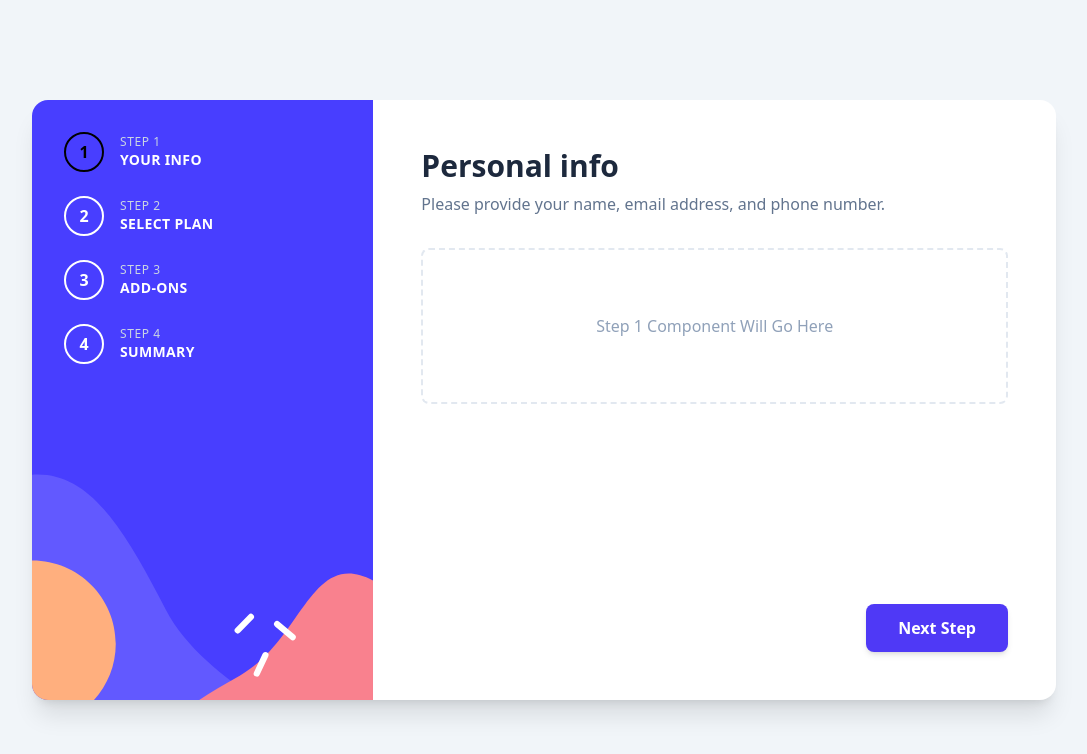
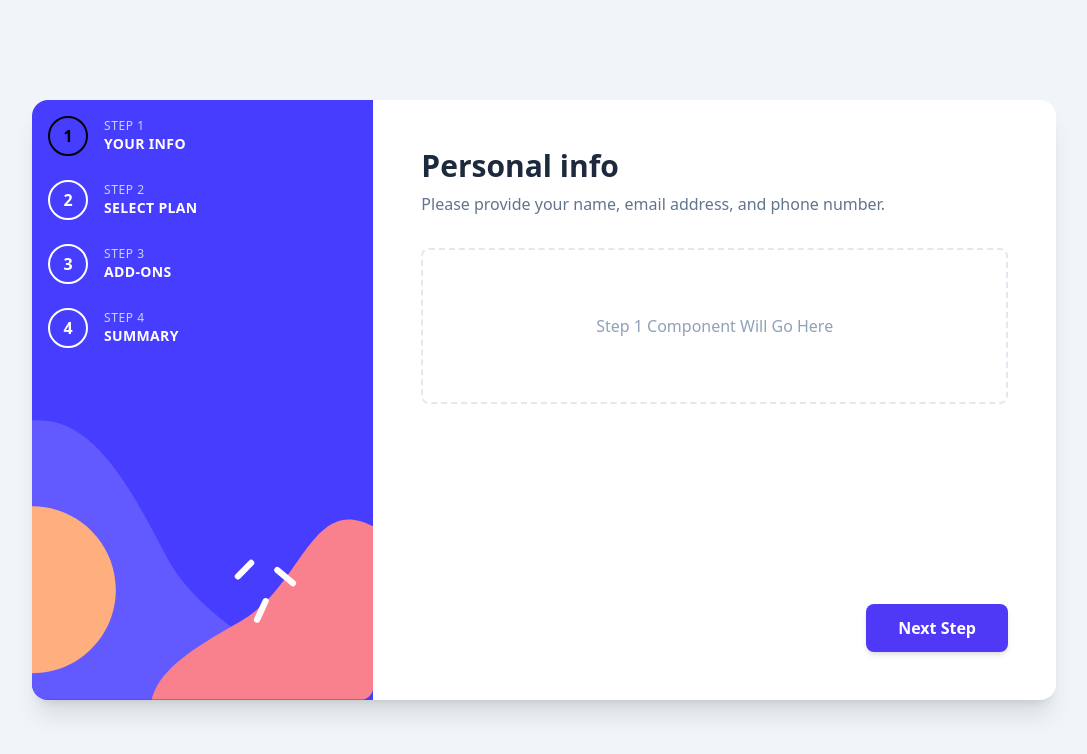
Before and after one commit to Morfeo1997/Wizard-form-FEM, an Angular app: page / in a window 1280 px wide. Shown: the top 754 px of the page, without its empty margins (96-1183 px from the left). Built offline with nearby package versions, Linux system fonts and the light colour scheme.

Commit message:
estilos mejorados

```diff
--- a/src/app/form/form.html
+++ b/src/app/form/form.html
@@ -1,20 +1,19 @@
 <div class="min-h-screen bg-slate-100 flex items-center justify-center p-4">
   <div class="w-full max-w-5xl bg-white rounded-2xl shadow-xl overflow-hidden">
     <!-- Grid Container: Sidebar (1/3) + Content (2/3) -->
-    <div class="grid grid-cols-1 md:grid-cols-3 min-h-[600px]">
+    <div class="grid grid-cols-1 md:grid-cols-3 min-h-[600px] ">
 
       <!-- Sidebar - Left 1/3 with background image -->
-      <aside class="relative bg-cover bg-center bg-no-repeat p-8 md:col-span-1"
-             style="background-image: url('../../assets/images/bg-sidebar-desktop.svg');">
+      <aside class="relative bg-Purple-600 md:col-span-1 overflow-hidden" >
 
         <!-- Step Indicators -->
-        <nav class="relative z-10 space-y-6" aria-label="Form progress">
+        <nav class="relative z-10 p-4 space-y-6" aria-label="Form progress">
           <div *ngFor="let step of steps"
                class="flex items-center gap-4 transition-all duration-300">
             <!-- Step Number Circle -->
             <div class="flex-shrink-0 w-10 h-10 rounded-full border-2 flex items-center justify-center font-semibold transition-all duration-300"
-                 [class.bg-cyan-400]="isStepActive(step.number)"
-                 [class.border-cyan-400]="isStepActive(step.number)"
+                 [class.bg-Blue-200]="isStepActive(step.number)"
+                 [class.border-Blue-200]="isStepActive(step.number)"
                  [class.text-slate-900]="isStepActive(step.number)"
                  [class.border-white]="!isStepActive(step.number)"
                  [class.text-white]="!isStepActive(step.number)">
@@ -32,6 +31,10 @@
             </div>
           </div>
         </nav>
+        <svg class="absolute bottom-0 left-0 w-full z-10 h-auto" fill="none" viewBox="0 0 274 568">
+          <rect fill="#483EFF" rx="10"/><mask id="a" x="0" y="0" maskUnits="userSpaceOnUse" style="mask-type:alpha"><rect width="274" height="568" fill="#fff" rx="10"/></mask><g mask="url(#a)"><path fill="#6259FF" fill-rule="evenodd" d="M-34.692 543.101C3.247 632.538 168.767 685.017 211.96 612.52c43.194-72.497-66.099-85.653-104.735-160.569-38.635-74.916-68.657-121.674-124.482-104.607-55.824 17.068-55.375 106.32-17.436 195.757Z" clip-rule="evenodd"/><path fill="#F9818E" fill-rule="evenodd" d="M233.095 601.153c60.679-28.278 92.839-143.526 41.875-171.528-50.965-28.003-57.397 47.579-108.059 75.987-50.662 28.408-82.14 50.207-69.044 88.241 13.096 38.034 74.549 35.578 135.228 7.3Z" clip-rule="evenodd"/><path stroke="#fff" stroke-linecap="round" stroke-linejoin="bevel" stroke-width="5" d="m165.305 469.097 10.607-10.806M209.461 474.581l-12.506-10.503M187.56 488.991l-6.908 14.798"/><path fill="#FFAF7E" d="M.305 546.891c37.003 0 67-29.997 67-67s-29.997-67-67-67-67 29.997-67 67 29.997 67 67 67Z"/></g>
+          <!-- ... todo el contenido del SVG igual ... -->
+        </svg>
       </aside>
 
       <!-- Content Area - Right 2/3 -->
```
